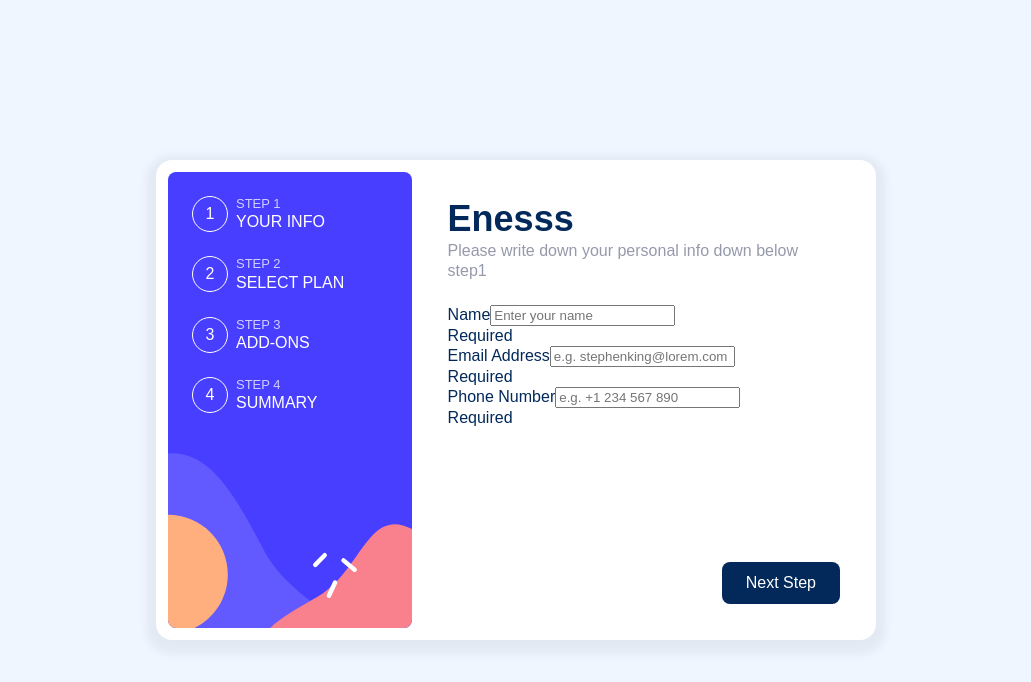
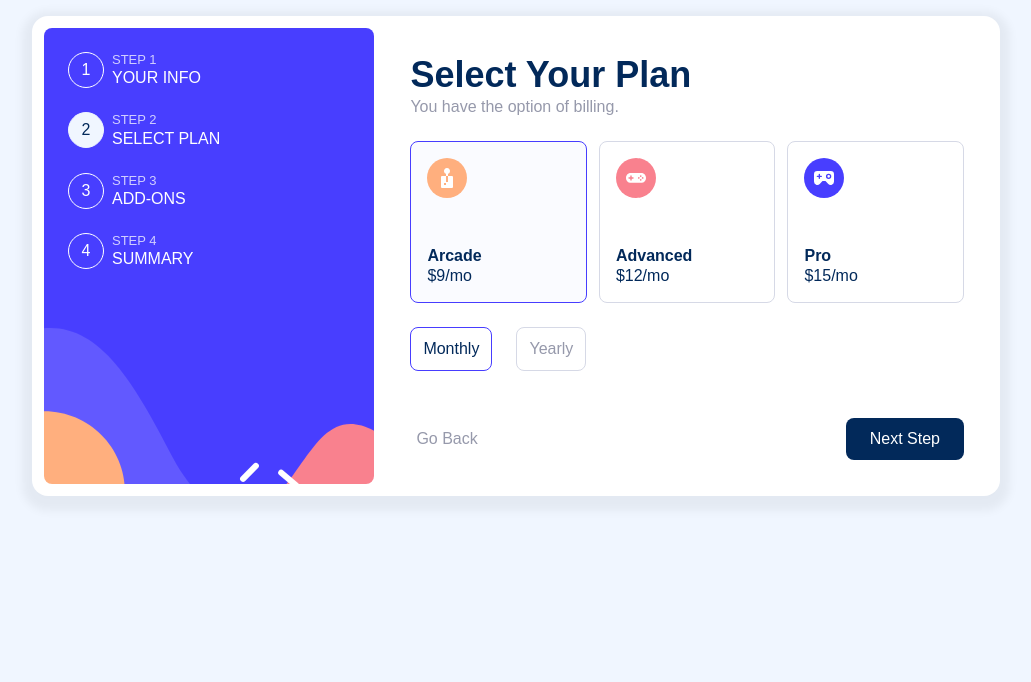
Before and after one commit to ENESBERKEINAL/React-Learning-Projects, a React (Create React App) app in the folder five-step-form/: page / in a window 1280 px wide. Shown: the top 682 px of the page, without its empty margins (124-1155 px from the left). Built offline with nearby package versions, Linux system fonts and the light colour scheme.

Commit message:
Added Step2 and syled also constants for refactor

```diff
--- a/five-step-form/src/components/multi-step-form/index.jsx
+++ b/five-step-form/src/components/multi-step-form/index.jsx
@@ -39,13 +39,13 @@ const Steps = {
 
 function MultiStepForm() {
 
-  const [activeStep, setActiveStep] = useState('step1')
+  const [activeStep, setActiveStep] = useState('step2')
   const ActiveStep = Steps[activeStep].component
 
   return (
     <S.MultiStepForm>
 
-    <SideBar />
+    <SideBar activeStep={activeStep}/>
     <ActiveStep {...Steps[activeStep]}/>
 
     </S.MultiStepForm>
--- a/five-step-form/src/components/sidebar/index.jsx
+++ b/five-step-form/src/components/sidebar/index.jsx
@@ -5,12 +5,12 @@ import * as S from './styled'
 import {Items} from "./constant"
 
 
-function SideBar() {
+function SideBar({ activeStep }) {
   return (
     <S.SideBar>
 
     {Items.map((item) => (
-      <S.Item key={item.id}>
+      <S.Item key={item.id} isActive={activeStep === item.id}>
         <S.ItemNumber>{item.number}</S.ItemNumber>
         <S.ItemBody>
           <S.Subtitle>{item.subtitle}</S.Subtitle>
--- a/five-step-form/src/components/sidebar/styled.jsx
+++ b/five-step-form/src/components/sidebar/styled.jsx
@@ -1,4 +1,4 @@
-import styled from "styled-components";
+import styled,{css} from "styled-components";
 
 import SidebarBG from "../../assets/bg-sidebar-desktop.svg"
 
@@ -16,12 +16,6 @@ export const SideBar = styled.div`
     border-radius: 8px;
 `
 
-export const Item = styled.div`
-    display: flex;
-    align-items: center;
-    gap: 8px;
-`
-
 export const ItemNumber = styled.span`
     width: 36px;
     height: 36px;
@@ -30,6 +24,22 @@ export const ItemNumber = styled.span`
     display:flex;
     justify-content: center;
     align-items:center;
+`
+
+export const Item = styled.div`
+    display: flex;
+    align-items: center;
+    gap: 8px;
+
+    ${ItemNumber}{
+
+        ${({isActive}) => isActive && css`
+        color: var(--marine-blue);
+        background-color: var(--magnolia);
+        border-color: var(--magnolia)
+        `}
+    }
+
 `
 
 export const ItemBody = styled.div``
--- a/five-step-form/src/components/step-1/index.jsx
+++ b/five-step-form/src/components/step-1/index.jsx
@@ -6,7 +6,9 @@ import FormsJSON from '../../form.json'
 
 function Step1(props) {
   const {step1} = FormsJSON
-  console.log("pros from out", step1)
+  const hasError = false
+
+
   return (<>
 
     <Step {...props}>
@@ -16,10 +18,12 @@ function Step1(props) {
     {
       step1.map( (item) => (
 
-        <S.FormItem key={item.id}>
+        <S.FormItem key={item.id} hasError={hasError}>
         <S.Label htmlFor={item.id}> {item.label}</S.Label>
         <S.Input name={item.id} type={item.type} placeholder={item.placeholder}/>
-        <S.ErrorMessage>Required</S.ErrorMessage>
+
+
+        {hasError && (<S.ErrorMessage>Required</S.ErrorMessage>)}
         </S.FormItem>
         )
 
--- a/five-step-form/src/components/step-1/styled.jsx
+++ b/five-step-form/src/components/step-1/styled.jsx
@@ -1,11 +1,53 @@
-import styled from "styled-components";
+import styled, {css} from "styled-components";
 
-export const Step1 = styled.div``
+export const Step1 = styled.div`
+display: flex;
+flex-direction: column;
+gap: 24px;
+`
 
-export const FormItem = styled.div``
+export const Input = styled.input`
+    padding: 12px;
+    font-size: 16px;
+    border: 1px solid var(--light-gray);
+    border-radius: 8px;
+    color: var(--marine-blue);
+    font-weight: 500;
+    transition: border-color 200ms ease;
 
-export const Label = styled.label``
+    &:hover {
+        border-color: var(--purplish-blue);
+    }
 
-export const Input = styled.input``
+    &:: placeholder{
+        color: var(--cool-gray);
+    }
+`
 
-export const ErrorMessage = styled.p``
+export const FormItem = styled.div`
+    display: flex;
+    flex-direction: column;
+    gap: 4px;
+    position: relative;
+
+    ${Input} {
+        ${({hasError})=>
+        hasError &&
+        css`
+        border-color: var(--strawberry-red);
+        `}
+    }
+`
+
+export const Label = styled.label`
+    font-size: 14px;
+    color: var(--black)
+`
+
+export const ErrorMessage = styled.p`
+    position: absolute;
+    top: 0;
+    right: 0;
+    color: var(--strawberry-red);
+    font-size: 14px;
+`
--- /dev/null
+++ b/five-step-form/src/components/step-2/constants.jsx
@@ -0,0 +1,15 @@
+import ArcadeIcon from '../../assets/icon-arcade.svg'
+import AdvancedIcon from '../../assets/icon-advanced.svg'
+import ProIcon from '../../assets/icon-pro.svg'
+
+
+export const Icons ={
+  1: ArcadeIcon,
+  2: AdvancedIcon,
+  3: ProIcon,
+}
+
+export const DEFAULT_PLAN = 1
+export const DEFAULT_BILLING_TYPE = "monthly"
+export const YEARLY = 'yearly'
+export const MONTHLY = 'monthly'
--- a/five-step-form/src/components/step-2/index.jsx
+++ b/five-step-form/src/components/step-2/index.jsx
@@ -1,13 +1,54 @@
-import React from 'react'
+import React, { useState } from 'react'
 import Step from '../step'
+import * as S from './styled'
+import FromJSON from '../../form.json'
+
+import {
+        Icons,
+        DEFAULT_PLAN,
+        DEFAULT_BILLING_TYPE,
+        YEARLY,
+        MONTHLY} from './constants'
 
 
+const {step2} = FromJSON;
+
 function Step2(props) {
+  const [plan, setPlan] = useState(DEFAULT_PLAN)
+  const [billingType, setBillingType] = useState(DEFAULT_BILLING_TYPE)
+
+
+
+  const changePlan = (newPlan) => {
+    setPlan(newPlan)
+  }
+
+  const changeBillingType = (newBillingType) => {
+    setBillingType(newBillingType)
+  }
   return (
 
     <Step {...props}>
+      <S.Step2>
+        <S.RadioGroup>
+          {
+            step2[billingType].map((item) => (
 
-    <div>asdfsadfds</div>
+              <S.RadioLabel key={item.id} isSelected={item.id === plan}>
+                <S.RadioInput name='plan-type' type="radio" onChange={() => changePlan(item.id)} />
+                <S.Icon src={Icons[item.id]} />
+                <S.Title>{item.title}</S.Title>
+                <S.SubTitle>{item.price}</S.SubTitle>
+                {billingType === YEARLY && ( <S.Description>{item.description}</S.Description> )}
+              </S.RadioLabel>
+            ))
+          }
+        </S.RadioGroup>
+        <S.BillingGroup>
+          <S.BillingButton type="button" isSelected={billingType == MONTHLY} onClick= {() => changeBillingType(MONTHLY)}>Monthly</S.BillingButton>
+          <S.BillingButton type="button" isSelected={billingType == YEARLY} onClick= {() => changeBillingType(YEARLY)}>Yearly</S.BillingButton>
+        </S.BillingGroup>
+      </S.Step2>
     </Step>
   )
 }
--- a/five-step-form/src/components/step-2/styled.jsx
+++ b/five-step-form/src/components/step-2/styled.jsx
@@ -1 +1,73 @@
-import styled from "styled-components";
+import styled,{css} from "styled-components";
+
+export const Step2 = styled.div`
+    flex-direction: column;
+    display: flex;
+    gap: 24px;
+`;
+
+export const RadioGroup = styled.div`
+    width: 100%;
+    display: flex;
+    gap: 12px;
+`;
+
+export const RadioLabel = styled.label`
+    flex: 1;
+    border: 1px solid var(--light-gray);
+    padding: 16px;
+    border-radius: 8px;
+    cursor: pointer;
+    transition: border-color 200ms ease;
+
+    &:hover{
+        border-color: var(--purplish-blue);
+    }
+
+    ${({ isSelected}) => isSelected && css`
+        background-color: var(--alabaster);
+        border-color: var(--purplish-blue)
+    `}
+`;
+
+export const RadioInput = styled.input`
+    display: none;
+`;
+
+export const Icon = styled.img`
+    margin-bottom: 48px;
+`;
+
+export const Title = styled.h3`
+    font-weight: 700;
+`;
+
+export const SubTitle = styled.h6`
+    font-color: 14px;
+    color: var(--color-gray);
+`;
+
+export const Description = styled.p`
+    font-size: 12px;
+    color: var(--cool-gray)
+`
+
+export const BillingGroup = styled.div`
+    display: flex;
+    align-items: center;
+    gap: 24px;
+`
+
+export const BillingButton = styled.button`
+    background-color: var(--alabester);
+    border: 1px solid var(--light-gray);
+    padding: 12px;
+    border-radius: 8px;
+    color: var(--cool-gray);
+
+    ${({ isSelected}) => isSelected && css`
+        color: var(--purplish-blue)
+        background-color: var(--alabaster);
+        border-color: var(--purplish-blue)
+    `}
+`
--- a/five-step-form/src/components/step/index.jsx
+++ b/five-step-form/src/components/step/index.jsx
@@ -17,7 +17,6 @@ function Step({
 
       </S.StepHeader>
       <S.Body>
-      {console.log("childeren are",children)}
       {children}
       </S.Body>
       <S.StepFooter>
--- a/five-step-form/src/styles/global.css
+++ b/five-step-form/src/styles/global.css
@@ -16,9 +16,17 @@
   font-size: 16px;
   background-color: var(--magnolia);
   height: 100vh;
-    display: flex;
-    align-items: center;
-    justify-content: center;
+  display: grid;
+  place-items: center;
+  grid-template-columns: 1fr min(968px, 96%) 1fr;
+  grid-template-rows: 1fr min(768px, 96%) 1fr;
   line-height: 1.25;
-    color: var(--marine-blue)
+  color: var(--marine-blue);
 }
+
+body > *{
+  grid-column: 2;
+  grid-row: 2;
+  width: 100%;
+  height: 100%;
+}
```
Lines whose indentation alone changed are shown as unchanged.
